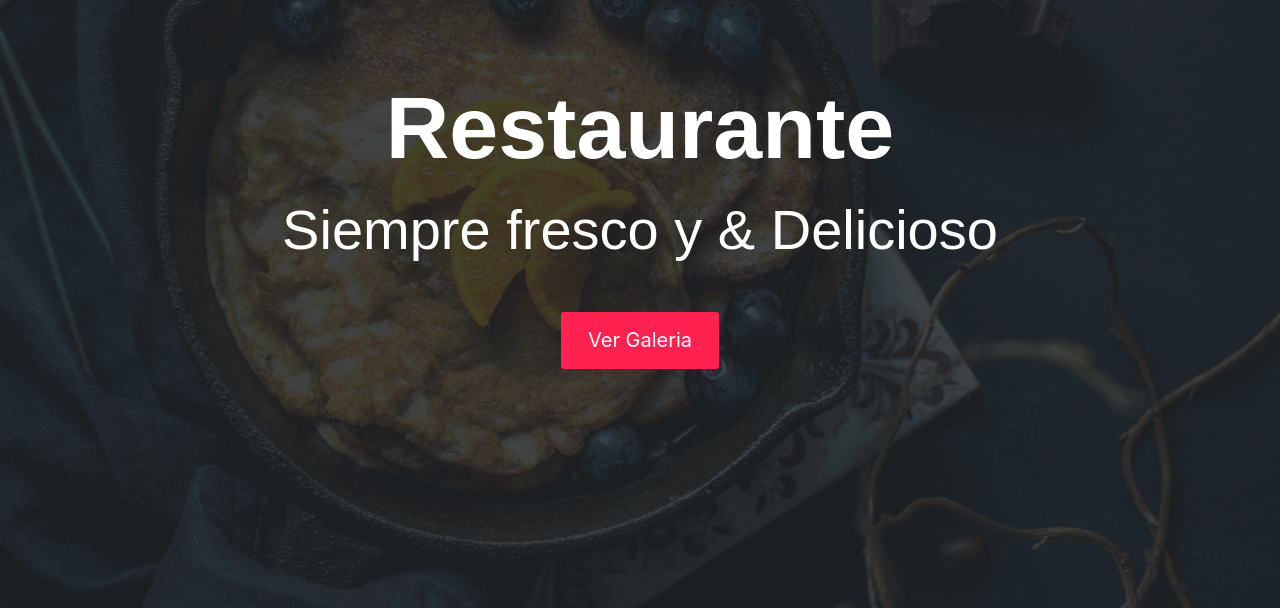
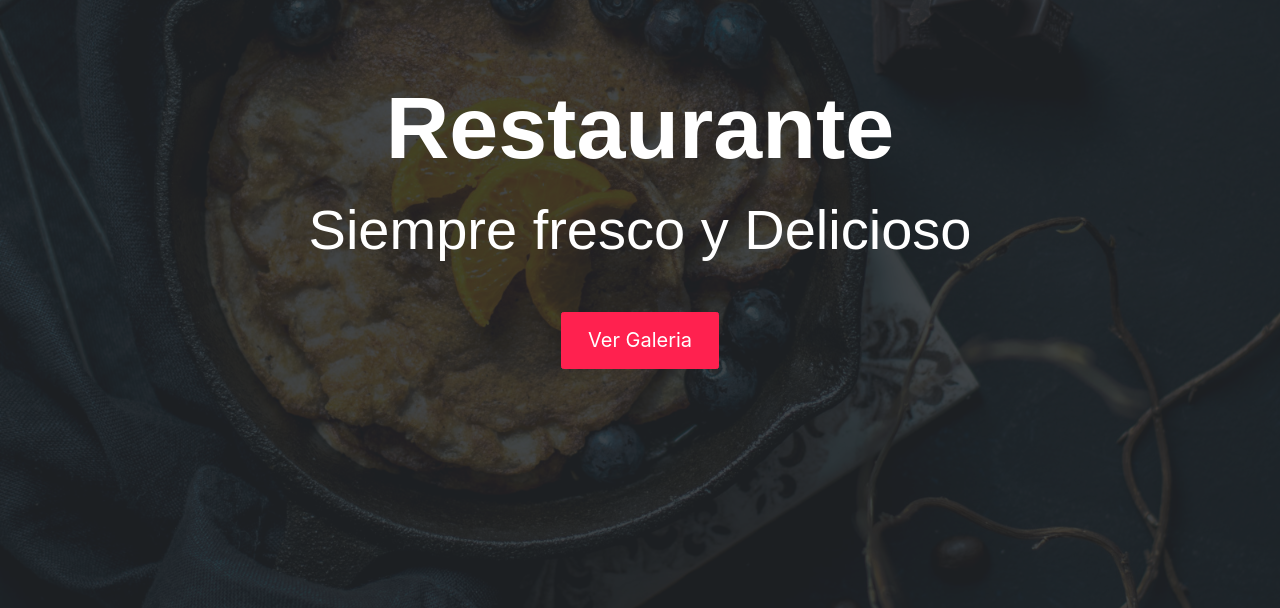
Before and after one commit to R0yalCode/Restaurante-Web-Site, a website: page index.html in a window 1280 px wide. Shown: the part 186-794 px from the top of the page. Drawn offline with Linux system fonts and the light colour scheme; some packages are replaced by stand-ins of ours; files whose address does not match are found by name.

Commit message:
Update index.html

```diff
--- a/index.html
+++ b/index.html
@@ -61,7 +61,7 @@
     <header id="home" class="header">
         <div class="overlay text-white text-center">
             <h1 class="display-2 font-weight-bold my-3">Restaurante</h1>
-            <h2 class="display-4 mb-5">Siempre fresco y &amp; Delicioso</h2>
+            <h2 class="display-4 mb-5">Siempre fresco y Delicioso</h2>
             <a class="btn btn-lg btn-primary" href="#gallary">Ver Galeria</a>
         </div>
     </header>
```
